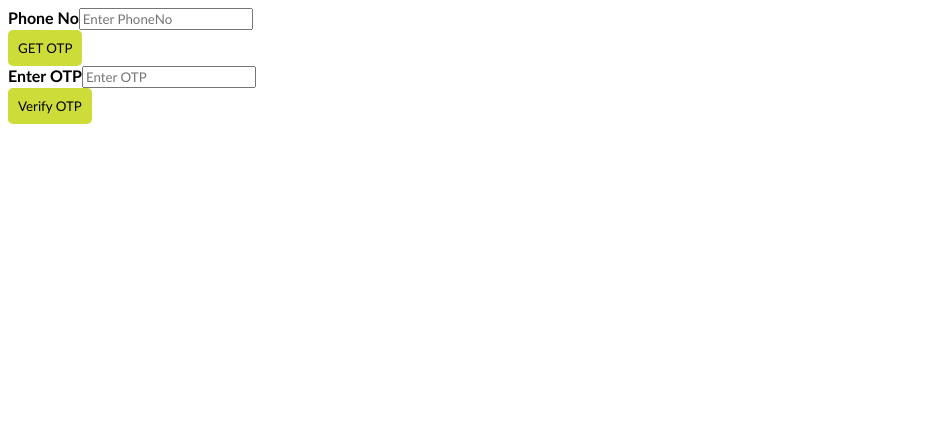
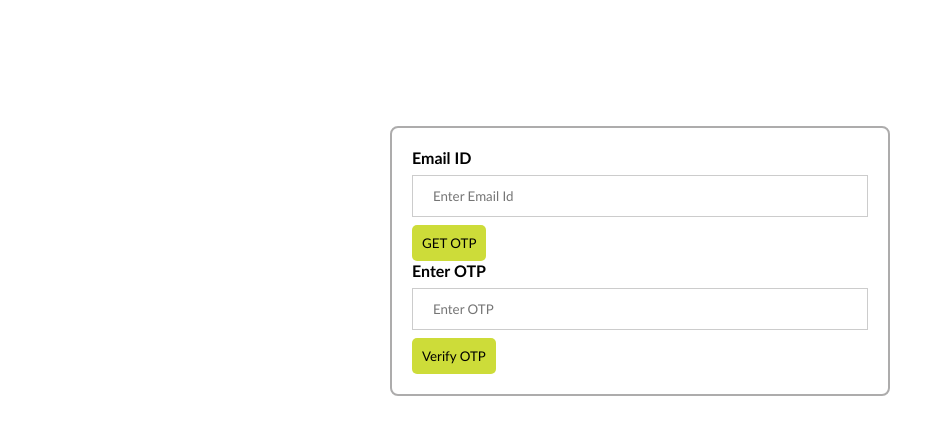
Before and after one commit to RoystonFurtado/FinanceFrontEnd, an Angular app: page /forget-password in a window 1280 px wide. Shown: the top 434 px of the page, without its empty margins (0-945 px from the left). Built offline with nearby package versions, Linux system fonts and the light colour scheme.

Commit message:
login with email, transaction filters

```diff
--- a/src/app/forget-password/forget-password.component.css
+++ b/src/app/forget-password/forget-password.component.css
@@ -0,0 +1,17 @@
+.forgetcontainer {
+    width: 500px;
+    margin: auto;
+    margin-top: 10%;
+    border:2px solid rgb(173, 172, 172);
+    border-radius: 8px;
+    padding: 20px;
+}
+input[type=text],
+input[type=number] {
+    width: 100%;
+    padding: 12px 20px;
+    margin: 8px 0;
+    display: inline-block;
+    border: 1px solid #ccc;
+    box-sizing: border-box;
+}
--- a/src/app/forget-password/forget-password.component.html
+++ b/src/app/forget-password/forget-password.component.html
@@ -1,14 +1,17 @@
-<form class="container">
-    <div class="forgetcontainer">
-        <div class="fp">
-        <label for="t1"><b>Phone No</b></label>
-        <input type="number" placeholder="Enter PhoneNo" name="t1">
+<form class="forgetcontainer">
+    <div class="container">
+
+        <div class="fg">
+        <label for="t1"><b>Email ID</b></label>
+        <input type="text" placeholder="Enter Email Id" name="t1" [(ngModel)]="email">
+        <div class="err" *ngIf="emailError">{{emailError}}</div>
     </div>
-    <button type="Click" class="btn">GET OTP</button>
-    <div class="fp">
+    <button type="Click" class="btn" (click)="emailVerification()">GET OTP</button>
+    <div class="fg">
         <label for="t2"><b>Enter OTP</b></label>
-        <input type="number" placeholder="Enter OTP" name="t2">
+        <input type="number" placeholder="Enter OTP" name="t2" [(ngModel)]="otp">
+        <div class="err" *ngIf="otpError">{{otpError}}</div>
     </div>
-    <button type="Click" class="btn">Verify OTP</button>
+    <button type="Click" class="btn" (click)="createPassword()">Verify OTP</button>
  </div>
 </form>
--- a/src/app/forget-password/forget-password.component.ts
+++ b/src/app/forget-password/forget-password.component.ts
@@ -1,5 +1,7 @@
+import { HttpClient } from '@angular/common/http';
 import { Component, OnInit } from '@angular/core';
 import { Router } from '@angular/router';
+import { baseUrl } from '../app.component';
 
 @Component({
   selector: 'app-forget-password',
@@ -8,11 +10,46 @@ import { Router } from '@angular/router';
 })
 export class ForgetPasswordComponent {
 
-  phoneNo:number;
+  email: string;
   otp:number;
-  constructor(private router:Router) {};
+  emailError: string;
+  otpError:string;
 
+  constructor(private router:Router, private http: HttpClient) {};
+
+  emailVerification() {
+    var validated = false;
+    if (this.email == null || this.email.length == 0) {
+      this.emailError = "email can't be empty";
+      validated = false;
+    }
+    else {
+      this.emailError = null;
+      validated = true;
+    }
+    if(this.email == "Email Id") {
+      this.http.post(baseUrl+"/email", {"email": this.email}).subscribe(data => {
+        console.log(data);
+      });
+    }
+  }
+  otpVerification() {
+    var validated = false;
+    if (validated && this.otp == null) {
+      this.otpError = "OTP can't be empty";
+      validated = false;
+    }
+    else {
+      this.otpError = null;
+      validated = true;
+    }
+  }
   redirectToCreateLogin() {
     this.router.navigateByUrl('/createLogin');
   }
+
+  //for time beign
+  createPassword() {
+    console.log("otp generated");
+  }
 }
--- a/src/app/login/login.component.html
+++ b/src/app/login/login.component.html
@@ -1,13 +1,13 @@
-<div class="logincontainer">
+ng<div class="logincontainer">
     <form class="container">
         <label>Login Type:</label>
         <input name="loginType" value="Admin" type="radio"  [(ngModel)]="loginType">Admin
         <input name="loginType" value="User" type="radio"  [(ngModel)]="loginType">User
         <div class="err" *ngIf="loginError">{{loginError}}</div>
         <div class="fg">
-            <label for="uname"><b>Username</b></label>
-            <input type="text" placeholder="Enter Username" name="uname" [(ngModel)]="username">
-            <div class="err" *ngIf="userNameError">{{userNameError}}</div>
+            <label for="uname"><b>Email</b></label>
+            <input type="text" placeholder="Enter Username" name="uname" [(ngModel)]="email">
+            <div class="err" *ngIf="emailError">{{emailError}}</div>
         </div>
         <div class="fg">
             <label for="psw"><b>Password</b></label>
--- a/src/app/login/login.component.ts
+++ b/src/app/login/login.component.ts
@@ -11,8 +11,8 @@ import { baseUrl, Entity_UserId } from '../app.component';
 })
 export class LoginComponent {
 
-  username: string;
-  userNameError: string;
+  email: string;
+  emailError: string;
   password: string;
   passwordError: string;
   statusMessage: string;
@@ -31,12 +31,12 @@ export class LoginComponent {
       this.loginError = null;
       validated = true;
     }
-    if (this.username == null || this.username.length == 0) {
-      this.userNameError = "User name can't be empty";
+    if (this.email == null || this.email.length == 0) {
+      this.emailError = "Email can't be empty";
       validated = false;
     }
     else{
-      this.userNameError = null;
+      this.emailError = null;
       validated = true;
     }
 
@@ -52,12 +52,12 @@ export class LoginComponent {
     if (validated) {
       console.log()
       if(this.loginType=="Admin"){
-        if(this.username=="admin" && this.password=="admin"){
+        if(this.email=="admin" && this.password=="admin"){
             this.redirectToAdminDashboard();
         }
       }
       if(this.loginType=="User"){
-      this.http.post(baseUrl+"/login", { "userName": this.username, "password": this.password }).subscribe(data => {
+      this.http.post(baseUrl+"/login", { "emailId": this.email, "password": this.password }).subscribe(data => {
         console.log(data);
         if (data["loggedUserId"] == 0) {
           alert(data["message"]);
--- a/src/app/order-history/order-history.component.css
+++ b/src/app/order-history/order-history.component.css
@@ -29,3 +29,6 @@
     text-align: center;
     background-color: rgb(69, 143, 228);
 }
+.dropdown{
+    text-align: end;;
+}
--- a/src/app/order-history/order-history.component.html
+++ b/src/app/order-history/order-history.component.html
@@ -1,5 +1,6 @@
 <div>
     <h2>Recent Orders</h2>
+
     <p class="container" *ngIf="message">{{message}}</p>
     <div class="container" *ngIf="orders">
         <div class="card" *ngFor="let o of orders">
@@ -12,10 +13,22 @@
     </div>
 </div>
 <hr />
-<div *ngIf="transactions.length != 0">
+
+<div>
     <h2>Recent Transaction</h2>
-    <div></div>
-    <div class="container">
+    <div class="dropdown">
+        <label for="Month">Showing </label>
+        <select name="Month" id="drop"  #filter (change) = "filterbyMonth(filter.value)" >
+            <option value="1" (click)="filterbyMonth(1)">Last month</option>
+            <option value="3" (click)="filterbyMonth(3)">Last 3 months</option>
+            <option value="6" (click)="filterbyMonth(6)">Last 6 months</option>
+            <option value="12" (click)="filterbyMonth(12)">Last 1 year</option>
+        </select>
+    </div>
+     <div *ngIf="filteredTranscations.length == 0">
+         <p align="center">No Recent Transaction</p>
+     </div>
+    <div class="container"  *ngIf="filteredTranscations.length != 0">
         <table class="transactions-tbl" cell>
             <tr>
                 <th>Product</th>
--- a/src/app/order-history/order-history.component.ts
+++ b/src/app/order-history/order-history.component.ts
@@ -15,8 +15,8 @@ export class OrderHistoryComponent {
 
   constructor(private router: Router, private orderhistoryService: OrderHistoryService) {
     console.log(this.userId);
-    // this.userId = sessionStorage.getItem(Entity_UserId);
-    this.userId = "10056";
+    //  this.userId = sessionStorage.getItem(Entity_UserId);
+     this.userId = "10056";
     if (this.userId == null) this.orderhistoryService.navigateToHome();
     else
       this.getOrders();
@@ -27,7 +27,7 @@ export class OrderHistoryComponent {
   orders: Array<Order>;
   transactions: Array<Payment> = Array<Payment>(); //to intiate empty array
   filteredTranscations:Array<Payment>=Array<Payment>();
-  differenceMonth:number=6;
+  differenceMonth:number=1;
   fd = formatDate; //Format Date Method, used in html file
 
   getOrders() {
@@ -53,16 +53,24 @@ export class OrderHistoryComponent {
 
     });
   }
+
+  filterbyMonth(month:number){
+    this.differenceMonth = month;
+    console.log(this.differenceMonth);
+    this.filterTranscation();
+  }
   filterTranscation(){
+    this.filteredTranscations = Array<Payment>();
       var date = new Date();
       date.setMonth(date.getMonth()-this.differenceMonth);
-
       this.transactions.forEach((t) => {
         if (formatDate(t.paymentDate,'yyyy-MM-dd','en_US') > formatDate(date,'yyyy-MM-dd','en_US')){
           this.filteredTranscations.push(t);
         }
+
       });
   }
+
 }
 
 export class Order {
```
